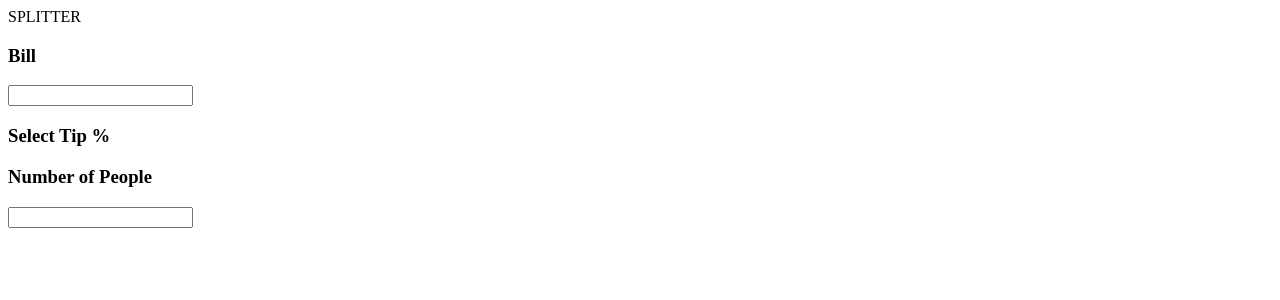
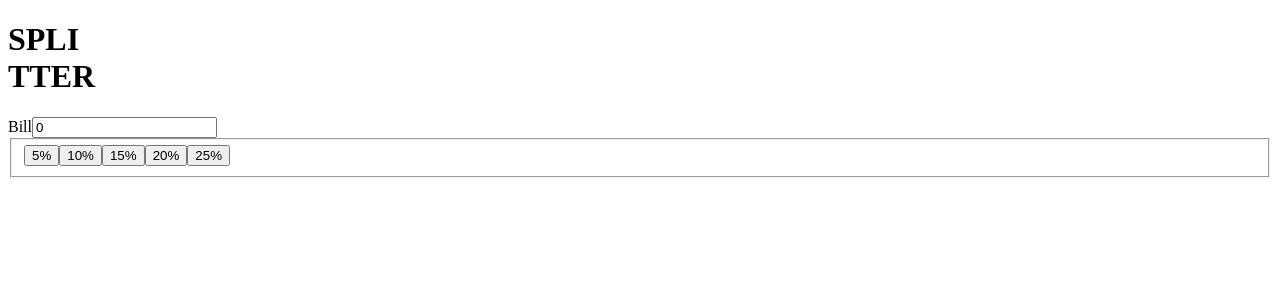
Before and after one commit to Markevo5150/Tip-Calculator-App, a React (Vite) app: page / in a window 1280 px wide. Shown: the top 300 px of the page. Built offline with nearby package versions, Linux system fonts and the light colour scheme.

Commit message:
Starter Elements

```diff
--- a/src/App.tsx
+++ b/src/App.tsx
@@ -1,20 +1,32 @@
 export default function App() {
   return (
     <>
-      <div className="main-container">
-        <div className="upGreen">
-          <span className="title">SPLI</span>
-          <span className="title">TTER</span>
+      <header className="header">
+        <h1 className="header__title">
+          SPLI <br /> TTER
+        </h1>
+      </header>
+      <section className="calculator-container">
+        <div className="inputs-section">
+          <label htmlFor="bill" className="inputs-section__bill-label">
+            Bill
+          </label>
+          <input
+            id="bill"
+            className="inputs-section__bill-input"
+            type="number"
+            value="0"
+          />
+          <fieldset className="btns">
+            <button>5%</button>
+            <button>10%</button>
+            <button>15%</button>
+            <button>20%</button>
+            <button>25%</button>
+          </fieldset>
         </div>
-        <div className="downWhite">
-          <h3 className="section">Bill</h3>
-          <input type="text" placeholder=""></input>
-          <h3 className="section">Select Tip %</h3>
-          <h3 className="section">Number of People</h3>
-          <input type="text" name="" id="" />
-          <div className="summary"></div>
-        </div>
-      </div>
+        <div className="results-section"></div>
+      </section>
     </>
   );
 }
```
